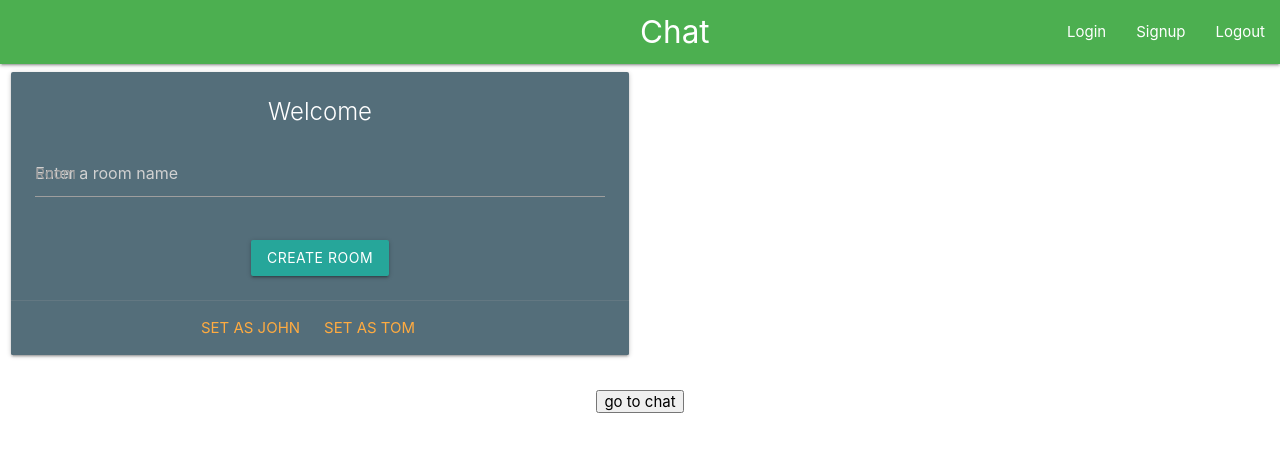
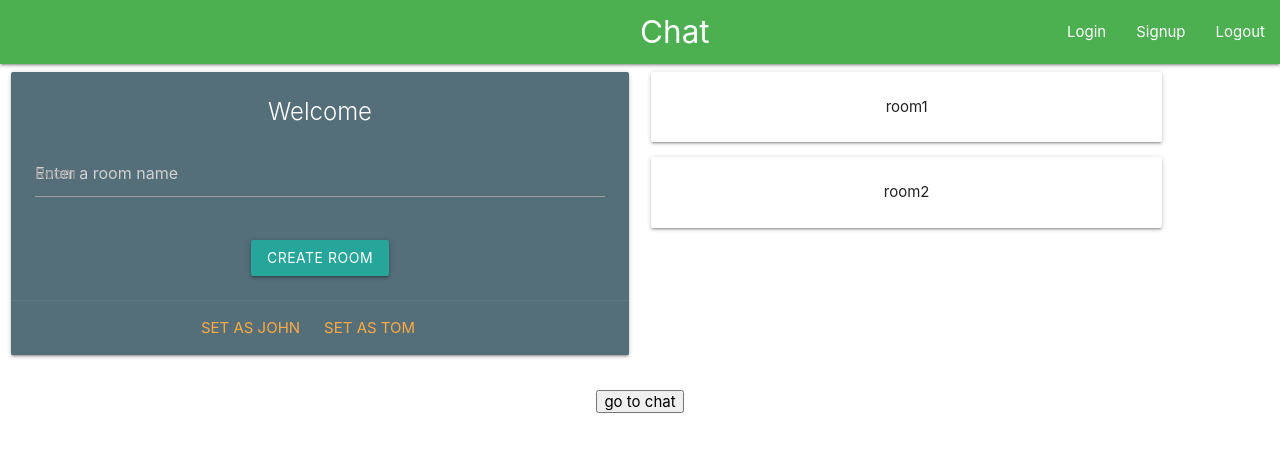
Before and after one commit to willywin99/chat-room-app, a React (Create React App) app in the folder client/: page / in a window 1280 px wide. Shown: the top 452 px of the page. Built offline with nearby package versions, Linux system fonts and the light colour scheme.

Commit message:
Add the room list

```diff
--- a/client/src/components/home/Home.js
+++ b/client/src/components/home/Home.js
@@ -2,8 +2,20 @@
 import { UserContext } from '../../UserContext';
 import { Link } from 'react-router-dom';
 
+import RoomList from './RoomList';
+
 const Home = () => {
   const {user, setUser} = useContext(UserContext);
+  const rooms = [
+    {
+      name: 'room1',
+      _id: '123',
+    },
+    {
+      name: 'room2',
+      _id: '456',
+    },
+  ];
   const setAsJohn = () => {
     const john = {
       name: 'John',
@@ -46,6 +58,9 @@
             </div>
           </div>
         </div>
+        <div className="col s6 m5 offset-1">
+          <RoomList rooms={rooms}/>
+        </div>
       </div>
 
       <Link to={'/chat'}>
--- /dev/null
+++ b/client/src/components/home/Room.js
@@ -0,0 +1,19 @@
+import React from 'react'
+
+const Room = ({name}) => {
+  return (
+
+      <div class="card horizontal">
+
+        <div class="card-stacked">
+          <div class="card-content">
+            <p>{name}</p>
+          </div>
+
+        </div>
+      </div>
+
+  )
+}
+
+export default Room
--- /dev/null
+++ b/client/src/components/home/RoomList.js
@@ -0,0 +1,12 @@
+import React from 'react';
+import Room from './Room';
+
+const RoomList = ({rooms}) => {
+  return (
+    <div>
+      {rooms && rooms.map(room => (<Room key={room._id} name={room.name}/>))}
+    </div>
+  )
+}
+
+export default RoomList
```
